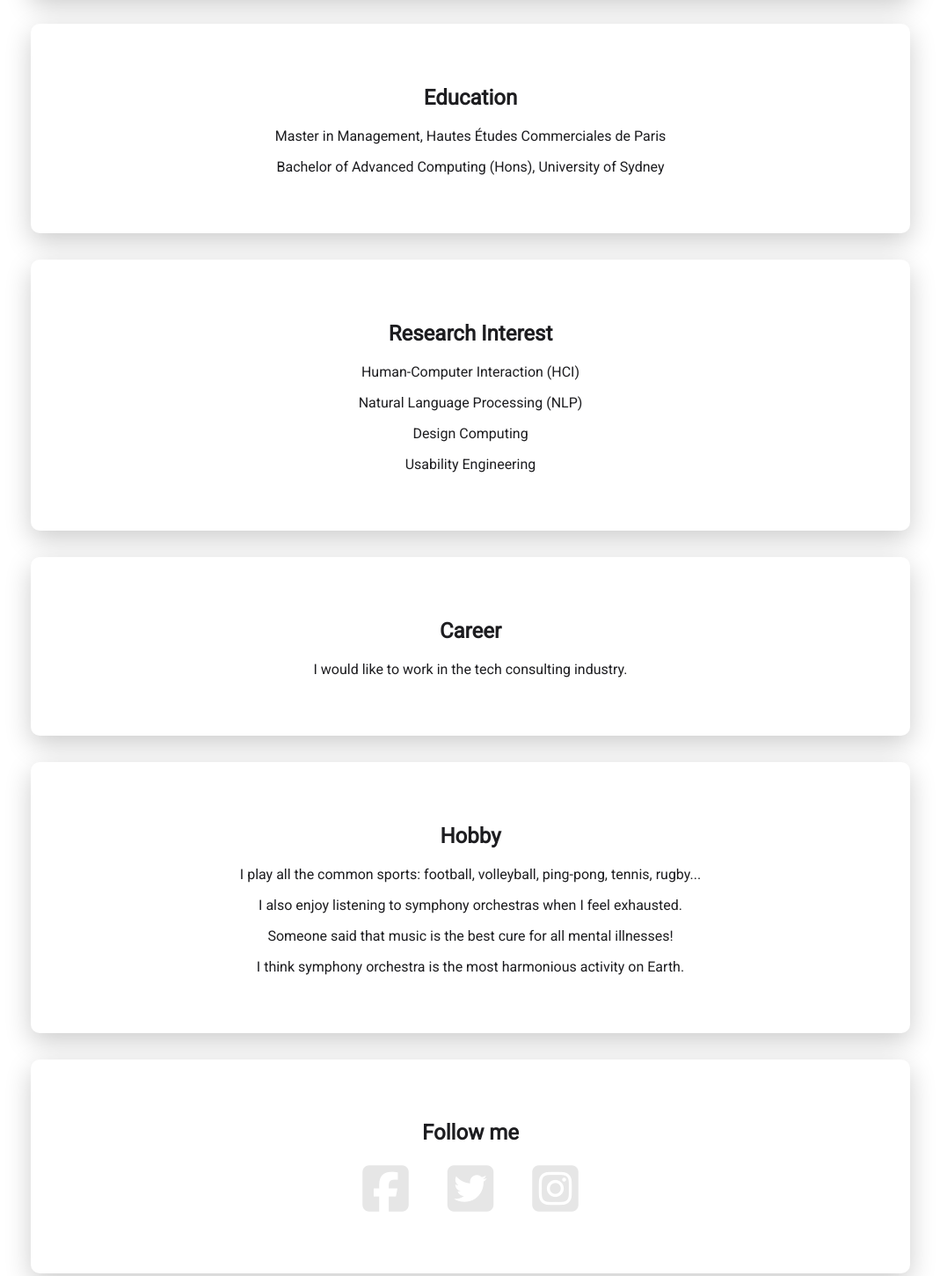
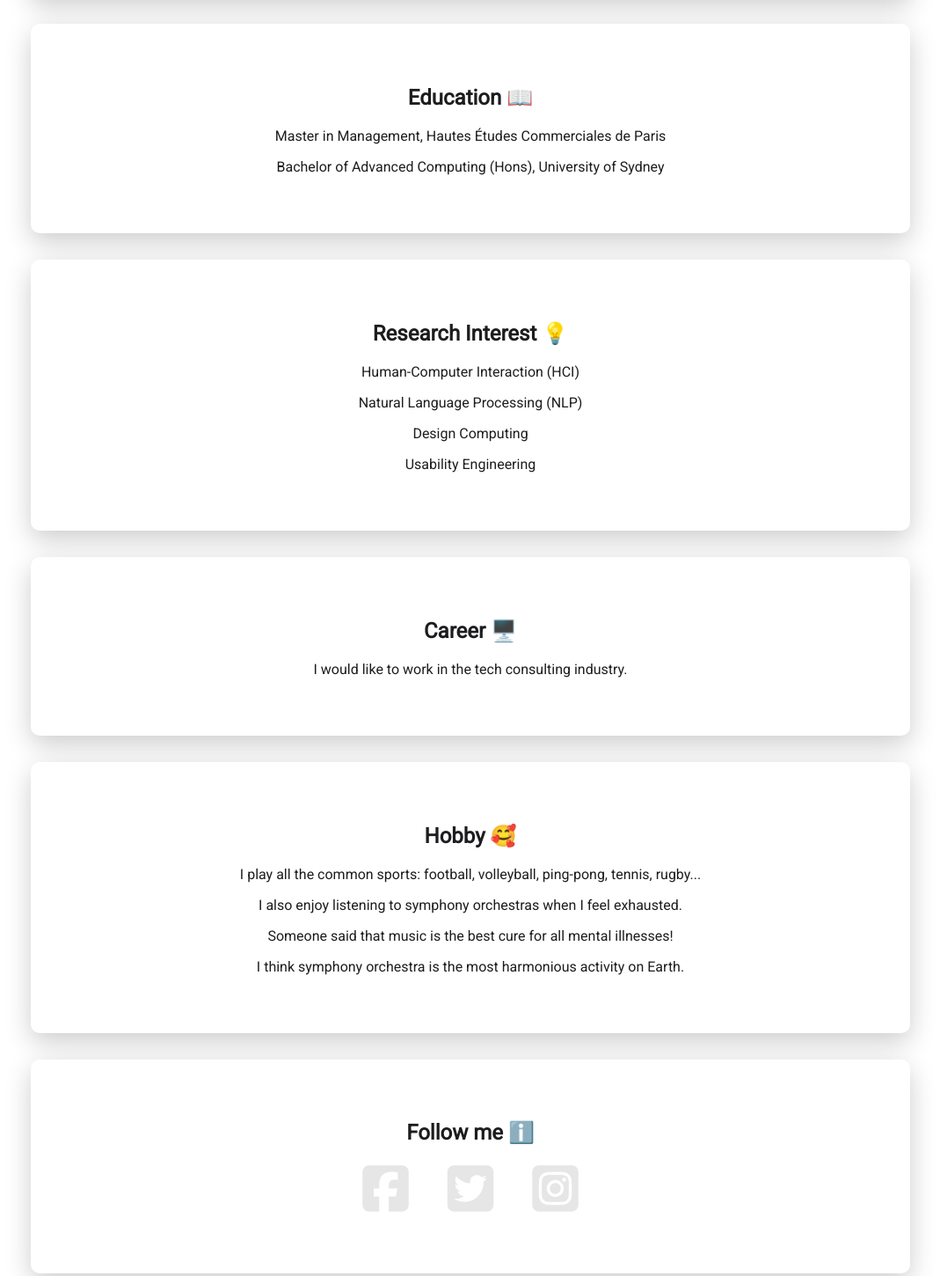
Before and after one commit to owenchanghao/chang-le-wagon, a plain HTML site: page index.html in a window 1280 px wide. Shown: the part 497-1947 px from the top of the page at 88% size, without its empty margins (105-1174 px from the left). Drawn offline with Linux system fonts and the light colour scheme.

Commit message:
Update index.html

```diff
--- a/index.html
+++ b/index.html
@@ -4,7 +4,7 @@
 
 	<head>
 		<title>Changhao Li's Profile</title>
-		<meta name="description" content="This is the personal profile of CHanghao Li">
+		<meta name="description" content="This is the personal profile of Changhao Li">
 		<meta charset="UTF-8">
 
 		<!-- Font Awesome -->
@@ -29,7 +29,7 @@
 			</div>
 
 			<div class="card-white">
-				<h2>Education</h2>
+				<h2>Education 📖</h2>
 				<p>
 					Master in Management, Hautes Études Commerciales de Paris
 				</p>
@@ -39,7 +39,7 @@
 			</div>
 
 			<div class="card-white">
-				<h2>Research Interest</h2>
+				<h2>Research Interest 💡</h2>
 				<p>
 					Human-Computer Interaction (HCI)
 				</p>
@@ -55,14 +55,14 @@
 			</div>
 
 			<div class="card-white">
-				<h2>Career</h2>
+				<h2>Career 🖥️</h2>
 				<p>
 					I would like to work in the tech consulting industry.
 				</p>
 			</div>
 
 			<div class="card-white">
-				<h2>Hobby</h2>
+				<h2>Hobby 🥰</h2>
 				<p>
 					I play all the common sports: football, volleyball, ping-pong, tennis, rugby...
 				</p>
@@ -78,7 +78,7 @@
 			</div>
 
 			<div class="card-white">
-				<h2>Follow me</h2>
+				<h2>Follow me ℹ️</h2>
 				<ul class="list-inline">
 					<li>
 						<!-- Use Facebook Icon on Font Awesome -->
```
